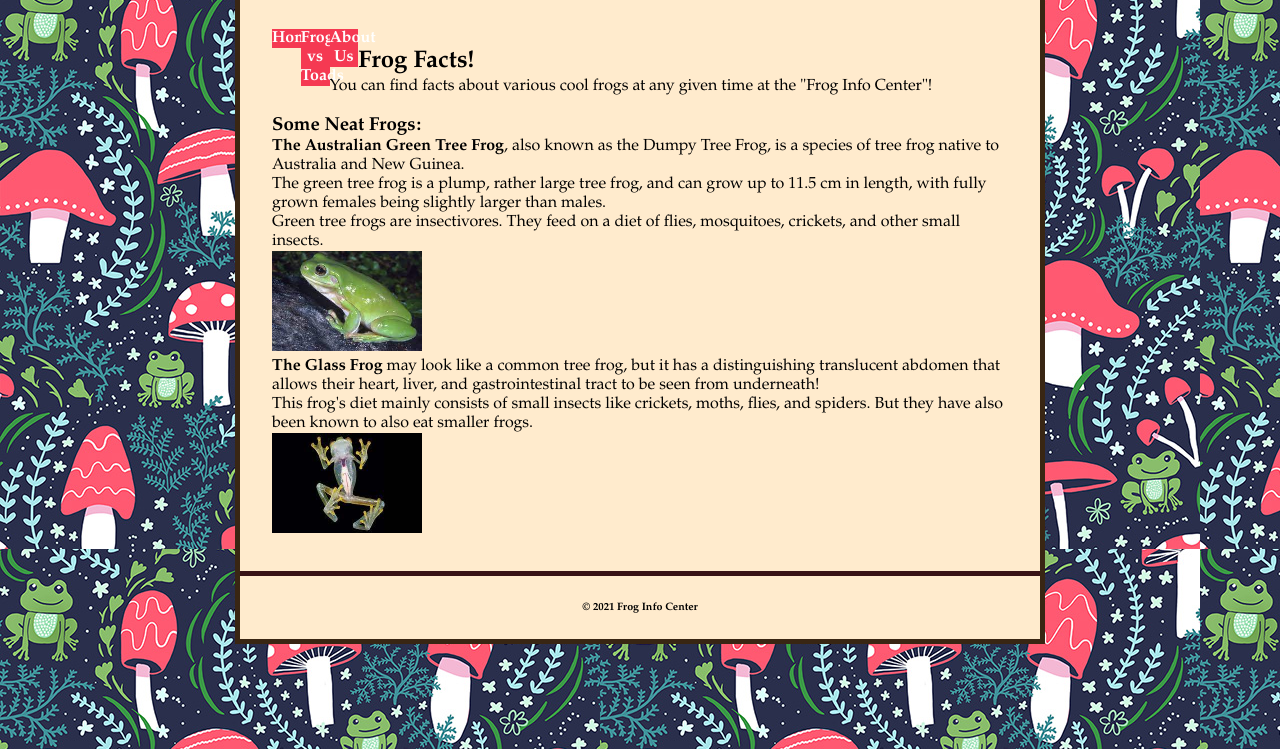
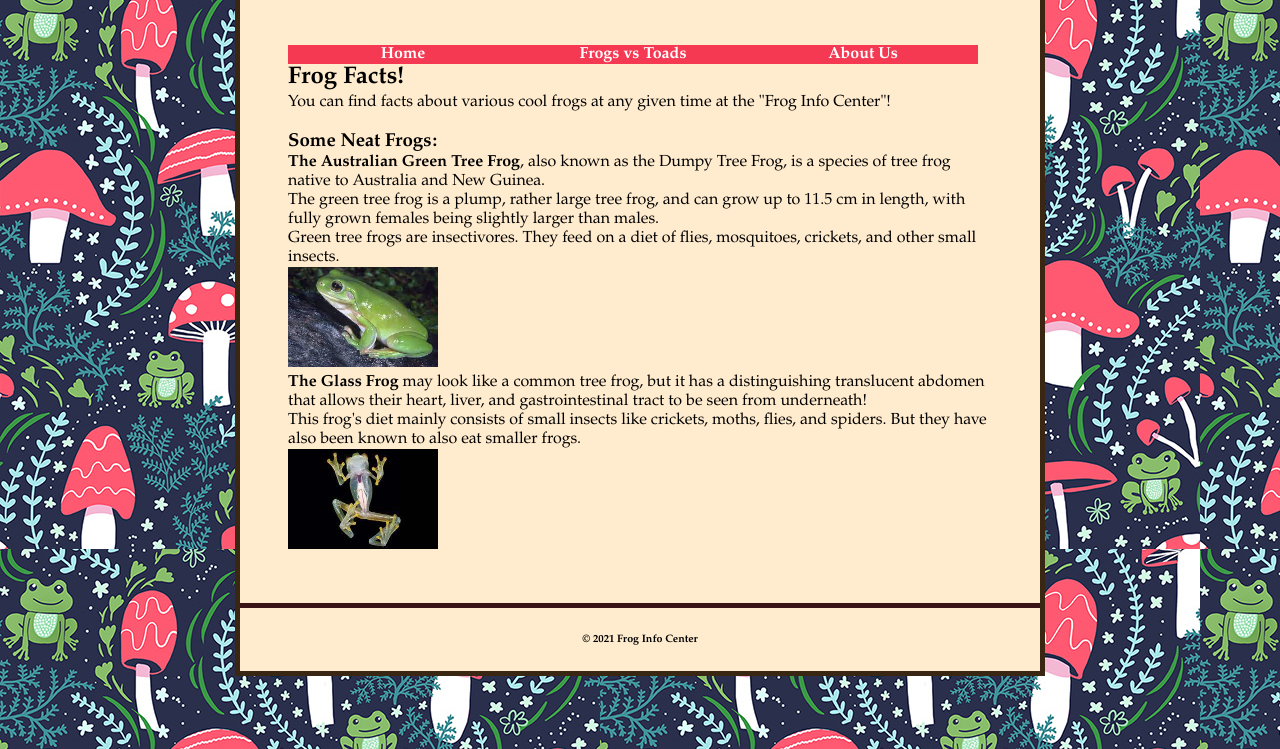
Before and after one commit to theeninagaffney/webdev, a plain HTML site: page final_home_page/index.html in a window 1280 px wide. Shown: the part 51-800 px from the top of the page. Drawn offline with Linux system fonts and the light colour scheme.

Commit message:
Final submission

```diff
--- a/final_home_page/Final_Second_page/Styles/Final_Second_Page.css
+++ b/final_home_page/Final_Second_page/Styles/Final_Second_Page.css
@@ -3,7 +3,8 @@ html {
     background-image: repeat;
  }
  body {
-    width: 800px;
+    max-width: 800px;
+    width: 100%;
     margin: 0 auto;
     padding: 0;
     background-color:blanchedalmond;
@@ -27,14 +28,14 @@ html {
     margin: 0;
     padding: 0;
     text-align: center;
-    width: 800px;
+    width: 100%;
     position:static;
     top:0 ;
  }
 
  #nav_menu ul li {
     float: left;
-    width: 230px;
+    width: 28.75%;
  }
  #nav_menu ul li a {
     text-align: center;
--- a/final_home_page/final.css
+++ b/final_home_page/final.css
@@ -3,8 +3,7 @@ html {
    background-image: repeat;
 }
 body {
-   max-width: 800px;
-   width: 100%;
+   width: 800px;
    margin: 0 auto;
    padding: 0;
    background-color:blanchedalmond;
@@ -22,12 +21,12 @@ h1, h2, h3, p {
    margin: 0;
    padding: 0;
    text-align: center;
-   width: 100%;
+   width: 800px;
 }
 
 #nav_menu ul li {
    float: left;
-   width: 28.75px;
+   width: 230px;
 }
 
 #nav_menu ul li a {
@@ -58,8 +57,7 @@ header {
 }
 /* Main */
 main{
-  /* margin: 3em; */
-  margin: 2em;
+  margin: 3em;
  }
 /* Footer */
 footer {
```
